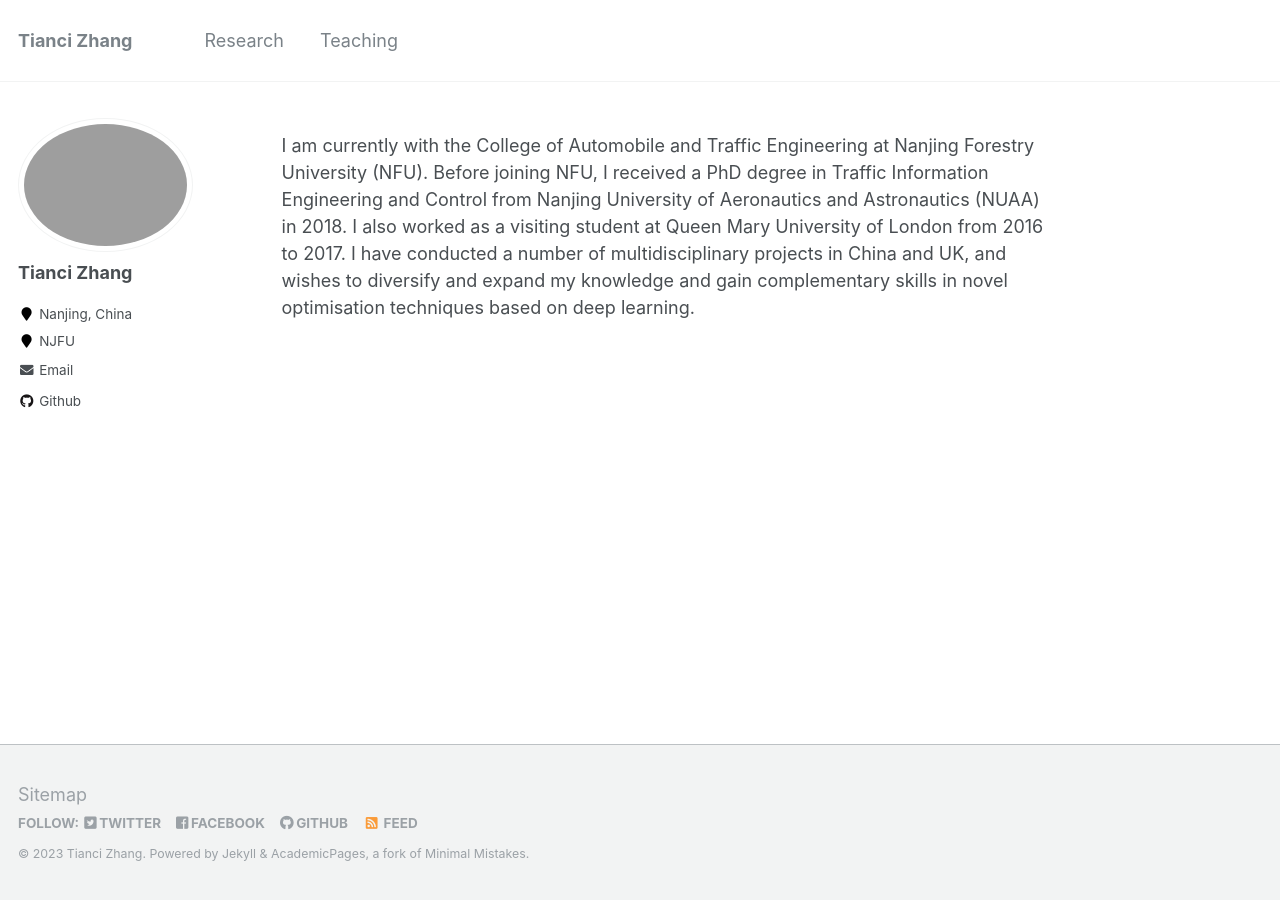
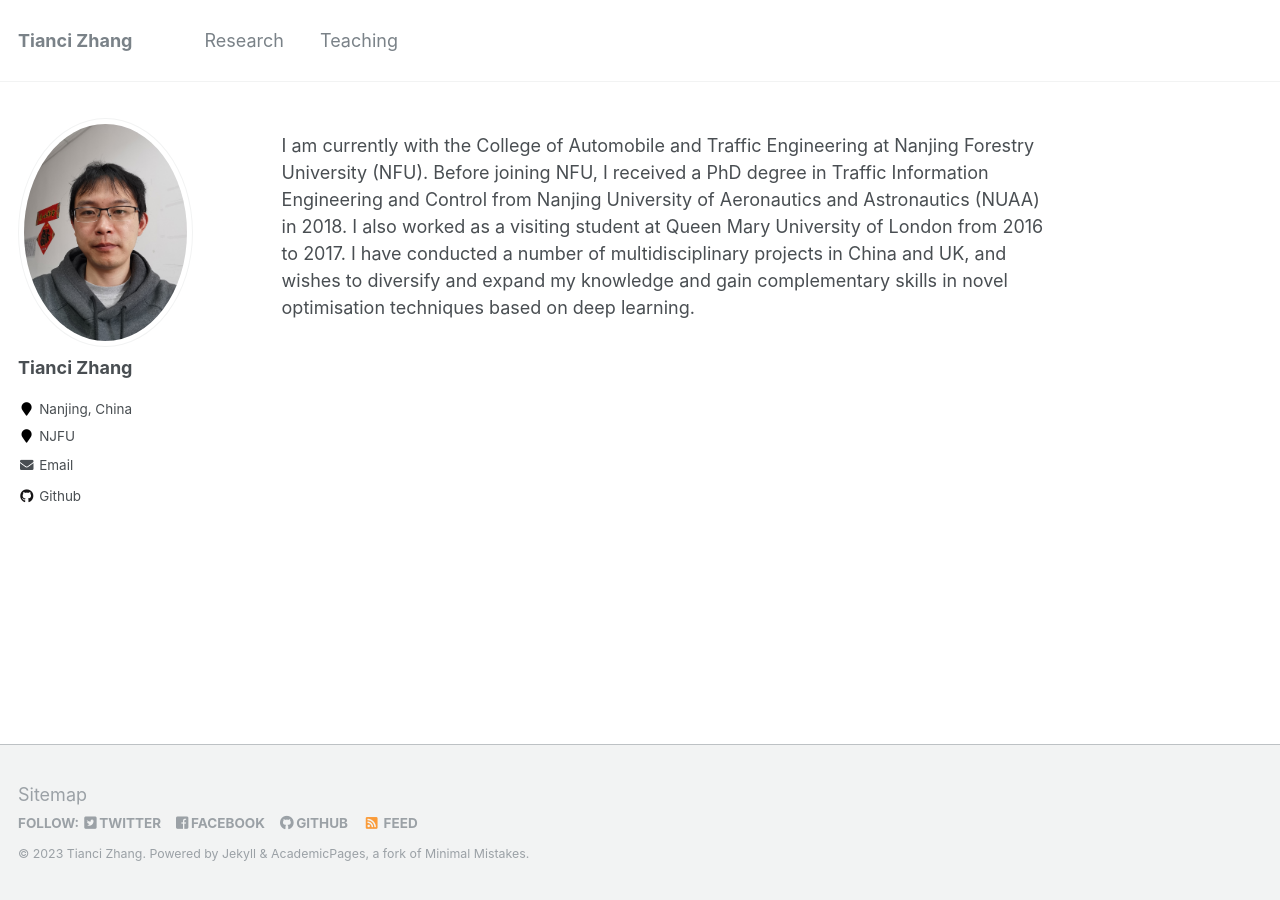
Before and after one commit to tiancivalen/tiancivalen.github.io, a Jekyll site: the page built from _pages/about.md, in a window 1280 px wide. Built offline with Jekyll 4.4.1, drawn with Linux system fonts in a browser that asks for light colours.

Commit message:
Update _config.yml

```diff
--- a/_config.yml
+++ b/_config.yml
@@ -84,7 +84,7 @@ analytics:
 # Site Author
 author:
   name             : "Tianci Zhang"
-  avatar           : "me.png"
+  avatar           : "photo.jpg"
   bio              : ""
   location         : "Nanjing, China"
   employer         : "NJFU"
```
